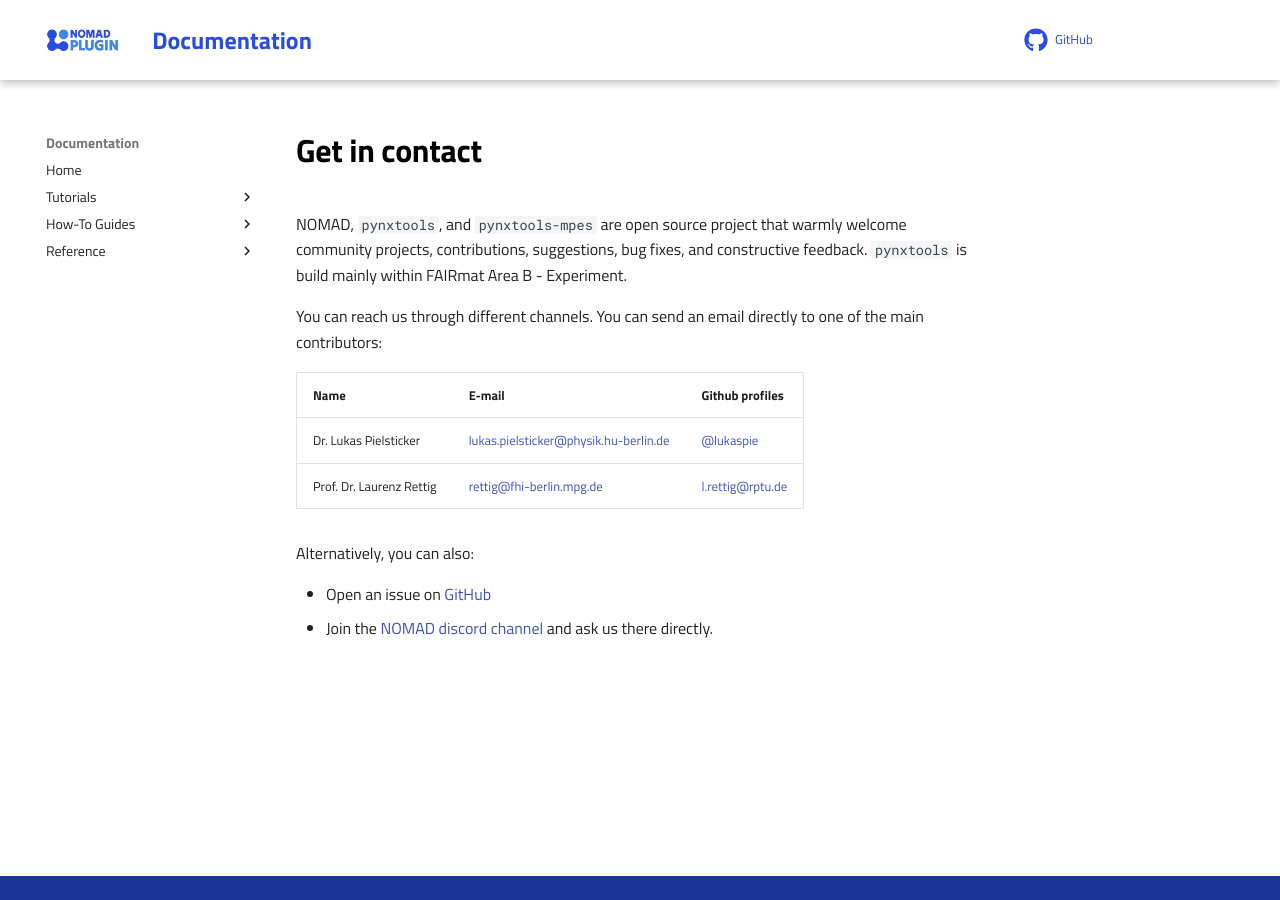
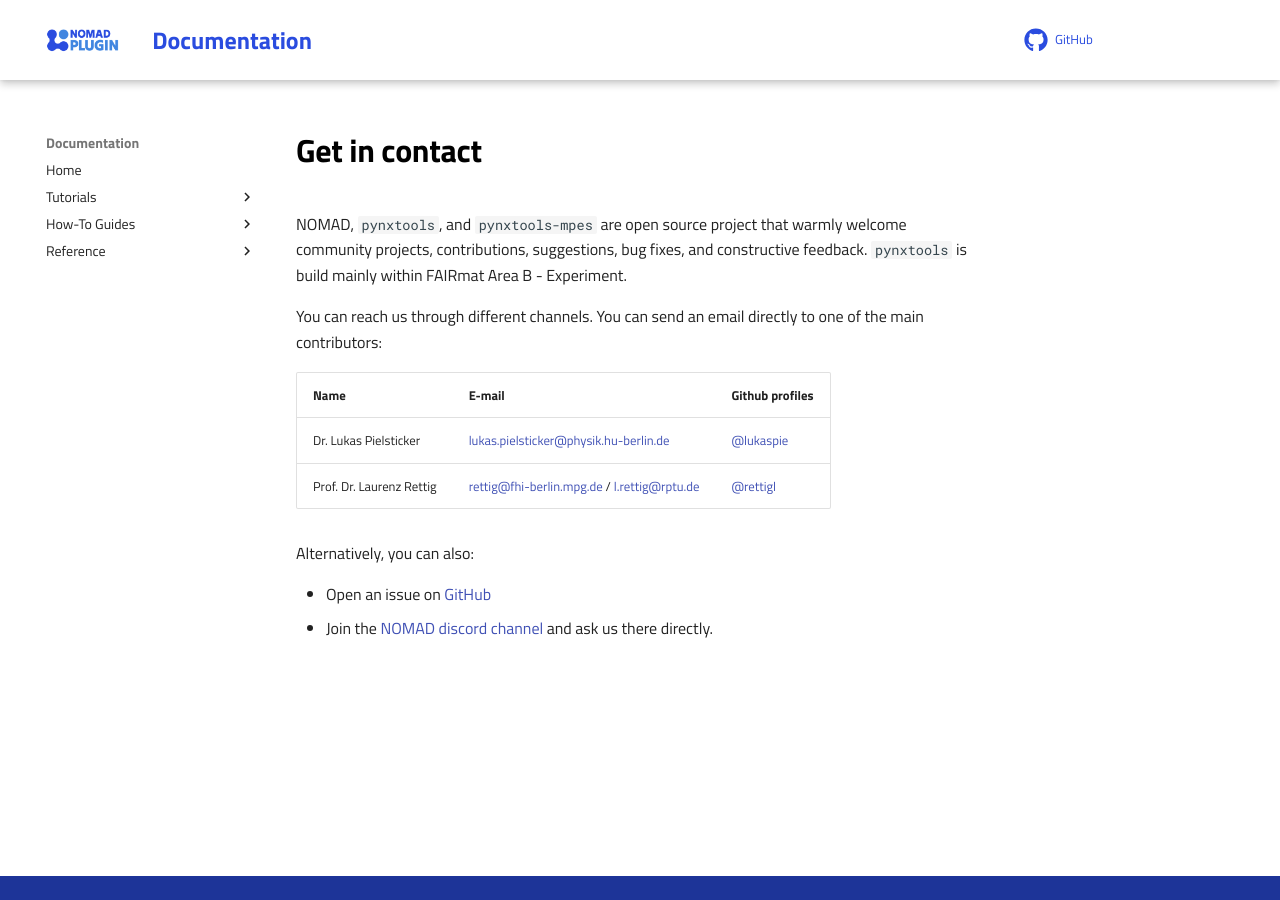
Before and after one commit to FAIRmat-NFDI/pynxtools-mpes, an MkDocs documentation site: the page built from docs/contact.md, in a window 1280 px wide. Built offline with MkDocs 1.6.1 and Material for MkDocs 9.7.7, drawn with Linux system fonts in a browser that asks for light colours; comment, search, counter and statistics services are not loaded.

Commit message:
fix emails in contact

```diff
--- a/docs/contact.md
+++ b/docs/contact.md
@@ -7,7 +7,7 @@ You can reach us through different channels. You can send an email directly to o
 | Name | E-mail     | Github profiles |
 |------|------------|-----------------|
 | Dr. Lukas Pielsticker | [lukas.pielsticker@physik.hu-berlin.de](mailto:lukas.pielsticker@physik.hu-berlin.de) | [@lukaspie](https://github.com/lukaspie) |
-| Prof. Dr. Laurenz Rettig | [rettig@fhi-berlin.mpg.de](mailto:rettig@fhi-berlin.mpg.de) |  [l.rettig@rptu.de](mailto:l.rettig@rptu.de) | [@rettigl](https://github.com/rettigl) |
+| Prof. Dr. Laurenz Rettig | [rettig@fhi-berlin.mpg.de](mailto:rettig@fhi-berlin.mpg.de) / [l.rettig@rptu.de](mailto:l.rettig@rptu.de) | [@rettigl](https://github.com/rettigl) |
 
 Alternatively, you can also:
 
```
